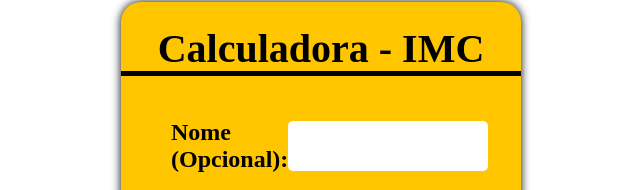
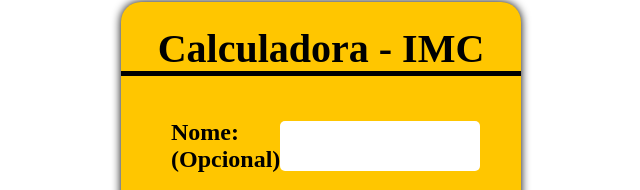
Before and after one commit to heberth777/IMC-CALCULATOR, a plain HTML site: page index.html in a window 1280 px wide. Shown: the part 98-288 px from the top of the page, 319-959 px from the left. Drawn offline with Linux system fonts and the light colour scheme.

Commit message:
Div/Label Nome

```diff
--- a/index.html
+++ b/index.html
@@ -13,7 +13,7 @@
       <div class="container">
         <div class="title"> Calculadora - IMC </div>
         <div class="input">
-            <label>Nome (Opcional):</label>
+            <label>Nome: (Opcional)</label>
             <input type="text" id="nome">
         </div>
         <div class="input">
```
